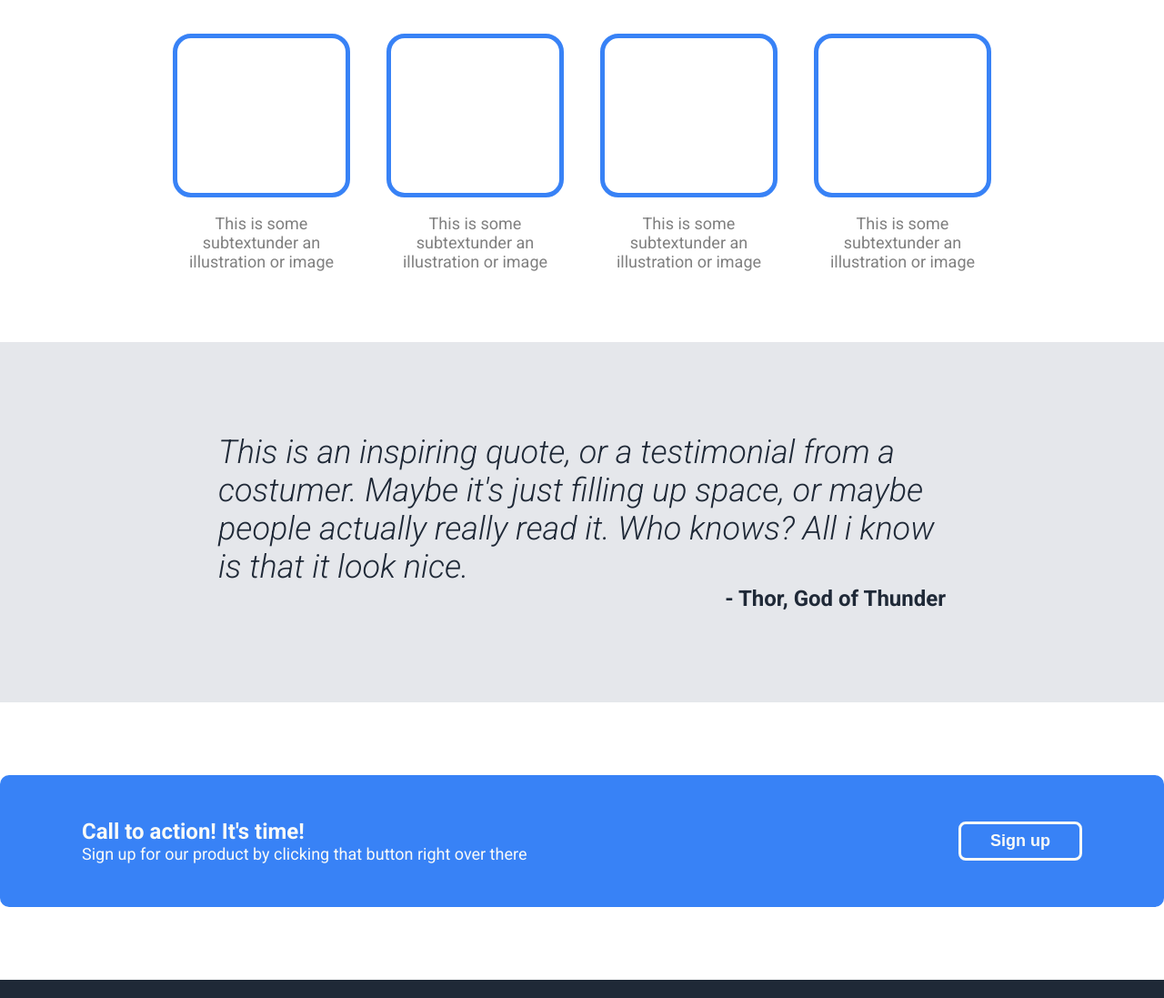
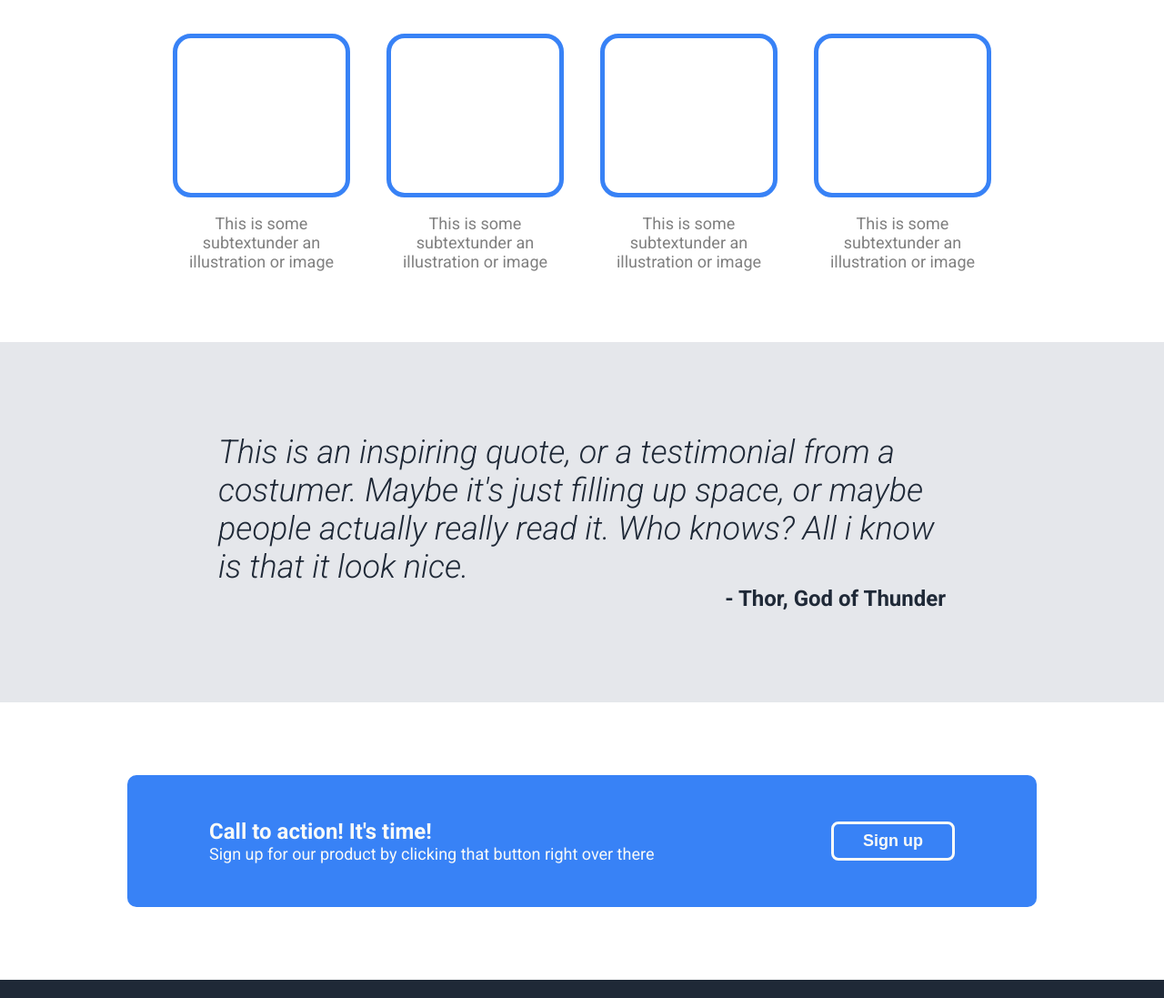
Before and after one commit to cnuneze/odin-landing-page, a plain HTML site: page index.html in a window 1280 px wide. Shown: the part 572-1669 px from the top of the page at 91% size. Drawn offline with Linux system fonts and the light colour scheme.

Commit message:
Fix: Adjust call to action size

```diff
--- a/styles.css
+++ b/styles.css
@@ -143,7 +143,7 @@ body {
 }
 
 .action {
-    width: 1400px;
+    width: 1000px;
     background-color: #3882F6;
     padding: 48px 90px;
     justify-content: space-between;
```
